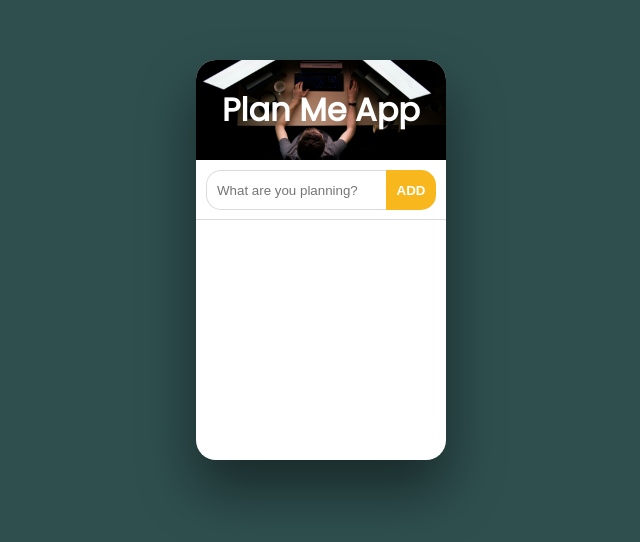
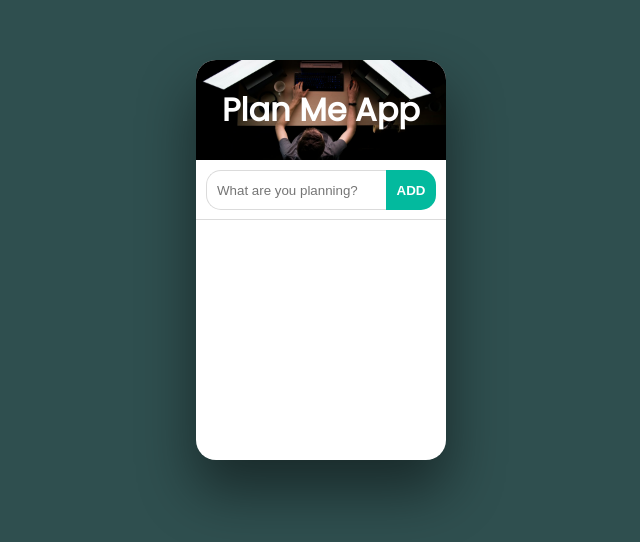
Before and after one commit to AsmatSgm/planme_app, a plain HTML site: page index.html in a window 1280 px wide. Shown: the part 140-682 px from the top of the page, without its empty margins (319-959 px from the left). Drawn offline with Linux system fonts and the light colour scheme.

Commit message:
change color

```diff
--- a/style.css
+++ b/style.css
@@ -54,7 +54,7 @@ body {
     width: 60px;
     height: 40px;
     margin: 10px 10px 10px 0;
-    background-color: #f7b71d;
+    background-color: #03ba9e;
     color: white;
     border: none;
     border-radius: 0 15px 15px 0;
@@ -64,7 +64,7 @@ body {
     transition: all 0.2s ease-in-out;
 }
 .add:hover {
-    background-color: #ffa600;
+    background-color: #0c9463;
 }
 .list {
     width: 100%;
```
